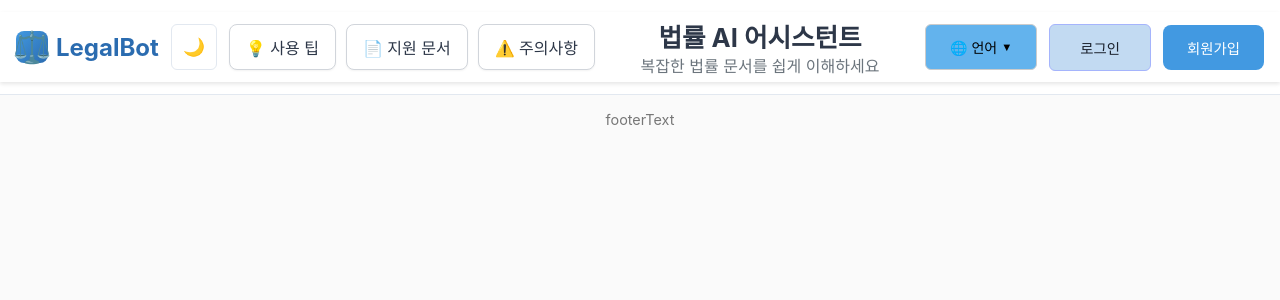
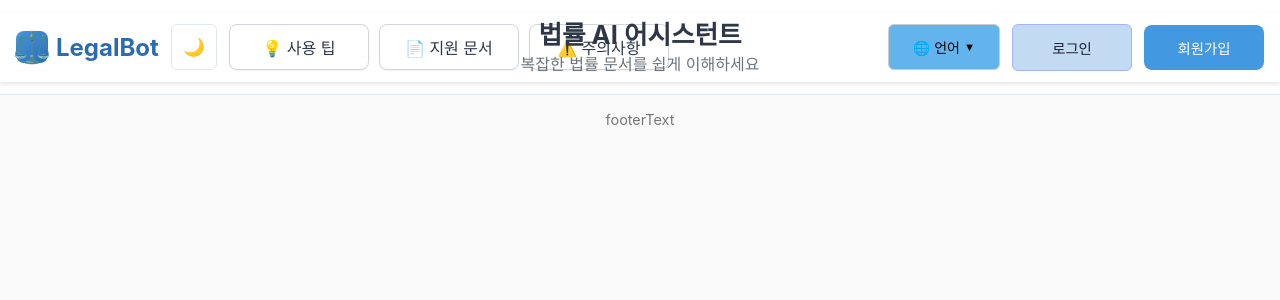
Before and after one commit to Summerev/test123, a Django app: template legal_web/templates/base.html in a window 1280 px wide. Shown: the top 300 px of the page. Run offline with Django 5.2, Linux system fonts and the light colour scheme; the template is opened without the code that fills it, so the values that code supplies are empty; parts of the project's set-up code (start-up, migrations or seed data) failed here and were passed over.

Commit message:
다국어 css변형문제 해결

```diff
--- a/legal_web/apps/chatbot/templates/chatbot/components/sidebar.html
+++ b/legal_web/apps/chatbot/templates/chatbot/components/sidebar.html
@@ -15,7 +15,7 @@
       </div>
 
        <div class="chat-list">
-         <div class="chat-list-header">채팅</div>
+         <div class="chat-list-header" data-translate-key="chatListHeader">채팅</div>
          <ul id="recentChatsList"></ul>
        </div>
 </aside>
--- a/legal_web/static/css/chat_enhanced.css
+++ b/legal_web/static/css/chat_enhanced.css
@@ -346,6 +346,7 @@
     border: none;
     border-radius: 20px;
     padding: 12px 24px;
+    height: 50px;
     cursor: pointer;
     font-weight: 600;
     transition: all 0.2s;
--- a/legal_web/static/css/components.css
+++ b/legal_web/static/css/components.css
@@ -99,6 +99,15 @@
   background: #c2daf2;
   border: 1px solid #a5b4fc;
   cursor: pointer;
+
+  /* ✅ 중앙 정렬 추가 */
+  display: inline-flex;
+  justify-content: center;
+  align-items: center;
+  white-space: nowrap;
+  overflow: hidden;
+  text-overflow: ellipsis;
+  text-align: center;
 }
 
 .btn-login:hover {
@@ -125,6 +134,15 @@
   border: none;
   cursor: pointer;
   min-width: 100px;
+
+  /* ✅ 중앙 정렬 추가 */
+  display: inline-flex;
+  justify-content: center;
+  align-items: center;
+  white-space: nowrap;
+  overflow: hidden;
+  text-overflow: ellipsis;
+  text-align: center;
 }
 
 .btn-signup:hover,
--- a/legal_web/static/css/layout.css
+++ b/legal_web/static/css/layout.css
@@ -40,12 +40,12 @@
 
 /* 🔥 중앙 타이틀 영역 - 공간 제한 */
 .nav-center-title {
-  flex: 1;
+  position: absolute;
+  left: 50%;
+  transform: translateX(-50%);
   text-align: center;
-  max-width: none;
-  /* ✅ 200px 제한 해제 */
-  margin: 0 30px;
-  /* 좌우 여백 확대 */
+  line-height: 1.3;
+  font-size: 0.95rem;
 }
 
 
@@ -124,7 +124,17 @@
   transition: all 0.2s;
   border: 1px solid;
   flex-shrink: 0;
+
+  /* ✅ 추가된 말줄임 + 고정 정렬 */
+  width: 120px;
+  /* 👈 너비 고정 */
+  overflow: hidden;
+  text-overflow: ellipsis;
+  display: inline-flex;
+  justify-content: center;
+  align-items: center;
 }
+
 
 
 .btn-login {
@@ -197,17 +207,36 @@
 
 .info-btn {
   font-size: 16px;
-  padding: 10px 16px;
+  padding: 10px 12px;
   border: 1px solid #d1d5db;
   background-color: #ffffff;
   border-radius: 8px;
   color: #2d3748;
-  display: flex;
-  align-items: center;
-  gap: 8px;
+  display: block;
+  /* ✅ inline-flex → block으로 */
   box-shadow: 0 1px 2px rgba(0, 0, 0, 0.05);
   transition: all 0.2s ease;
   cursor: pointer;
+
+  width: 140px;
+  /* ✅ 고정 폭 */
+  height: auto;
+  overflow: hidden;
+  white-space: nowrap;
+  text-overflow: ellipsis;
+  text-align: center;
+  /* ✅ 아이콘+텍스트 정렬 유지 */
+}
+
+.info-btn .info-label {
+  white-space: nowrap;
+  /* ✅ 줄바꿈 금지 */
+  overflow: hidden;
+  /* ✅ 넘치는 텍스트 숨김 */
+  text-overflow: ellipsis;
+  /* ✅ 말줄임(...) 처리 */
+  display: inline-block;
+  max-width: 100%;
 }
 
 .info-btn:hover {
--- a/legal_web/static/js/data/translation.js
+++ b/legal_web/static/js/data/translation.js
@@ -19,6 +19,7 @@
     easyModeLabel: '쉬운 해석 모드',
     exportChatBtnText: '대화 내보내기',
     clearChatBtnText: '대화 전체 삭제',
+    chatListHeader: "채팅",
     chatHeaderTitle: '법률 AI 어시스턴트',
     chatHeaderSubtitle: '복잡한 법률 문서를 쉽게 이해하세요',
     welcomeTitle: '안녕하세요! 법률 AI 어시스턴트입니다',
@@ -169,6 +170,7 @@
     easyModeLabel: 'Easy Mode',
     exportChatBtnText: 'Export Conversation',
     clearChatBtnText: 'Clear All Chats',
+    chatListHeader: "Chats",
     chatHeaderTitle: 'Legal AI Assistant',
     chatHeaderSubtitle: 'Understand complex legal documents easily',
     welcomeTitle: "Hello! I'm the Legal AI Assistant",
@@ -298,7 +300,7 @@
     docTypeInstruction: "Please select the type of document to process.",
   },
   ja: {
-    logoText: 'リーガルボット',
+    logoText: 'LegalBot',
     mainFeatures: '📋 主な機能',
     language: '🌐 言語',
     featureContractAnalysis: '契約条項の解釈',
@@ -314,6 +316,7 @@
     easyModeLabel: '簡単解釈モード',
     exportChatBtnText: '会話をエクスポート',
     clearChatBtnText: 'すべてのチャットを削除',
+    chatListHeader: "チャット",
     chatHeaderTitle: '法律AIアシスタント',
     chatHeaderSubtitle: '複雑な法律文書を簡単に理解',
     welcomeTitle: 'こんにちは！法律AIアシスタントです',
@@ -443,7 +446,7 @@
     docTypeInstruction: "処理する文書の種類を選択してください。",
   },
   zh: {
-    logoText: '法律机器人',
+    logoText: 'LegalBot',
     mainFeatures: '📋 主要功能',
     language: '🌐 语言',
     featureContractAnalysis: '合同条款分析',
@@ -459,6 +462,7 @@
     easyModeLabel: '简易模式',
     exportChatBtnText: '导出对话',
     clearChatBtnText: '清除所有聊天',
+    chatListHeader: "聊天",
     chatHeaderTitle: '法律AI助手',
     chatHeaderSubtitle: '轻松理解复杂的法律文件',
     welcomeTitle: '你好！我是法律AI助手',
@@ -600,6 +604,7 @@
     easyModeLabel: 'Modo Fácil',
     exportChatBtnText: 'Exportar Conversación',
     clearChatBtnText: 'Borrar Todos los Chats',
+    chatListHeader: "Chats",
     chatHeaderTitle: 'Asistente Legal IA',
     chatHeaderSubtitle: 'Comprenda fácilmente documentos legales complejos',
     welcomeTitle: '¡Hola! Soy el Asistente Legal IA',
```
